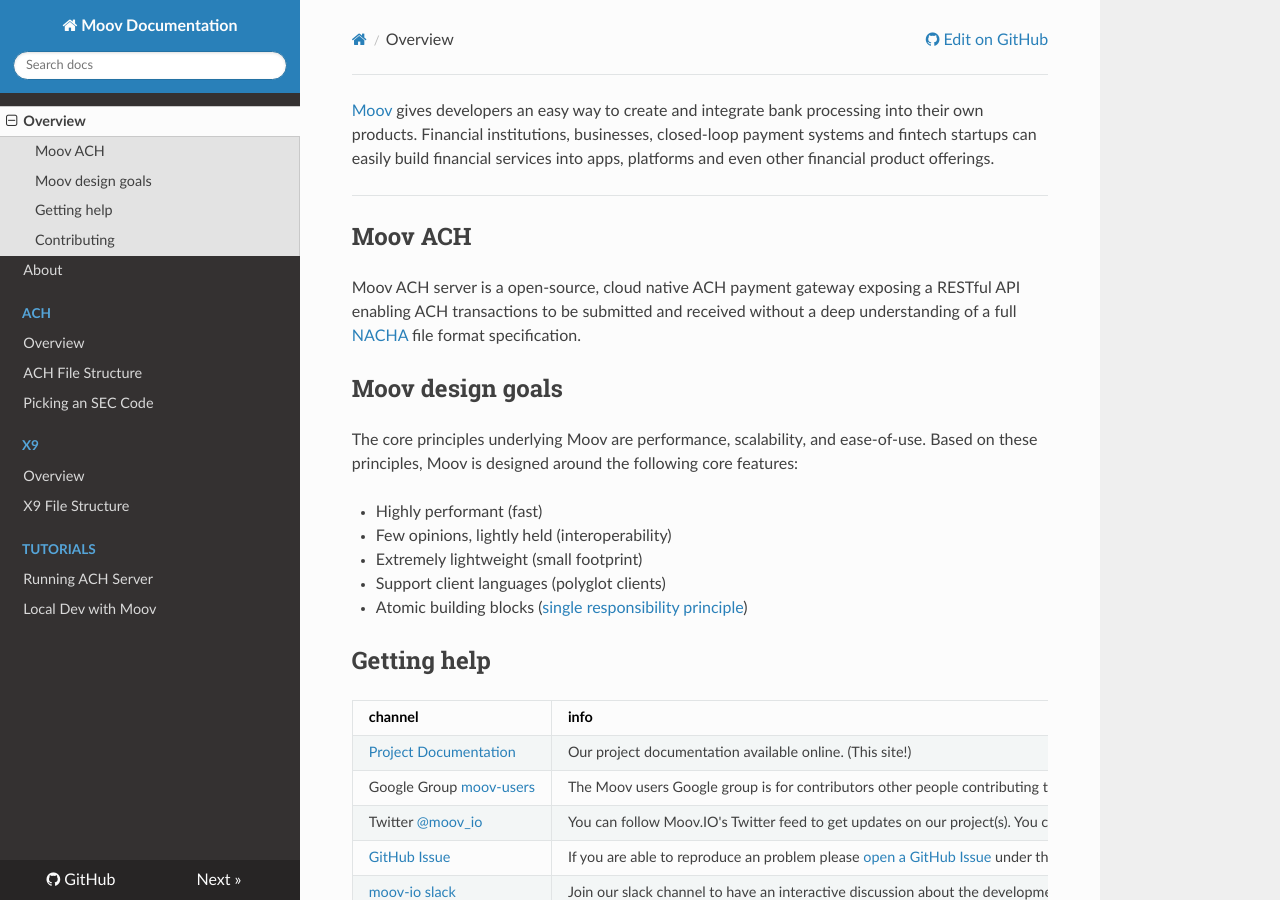
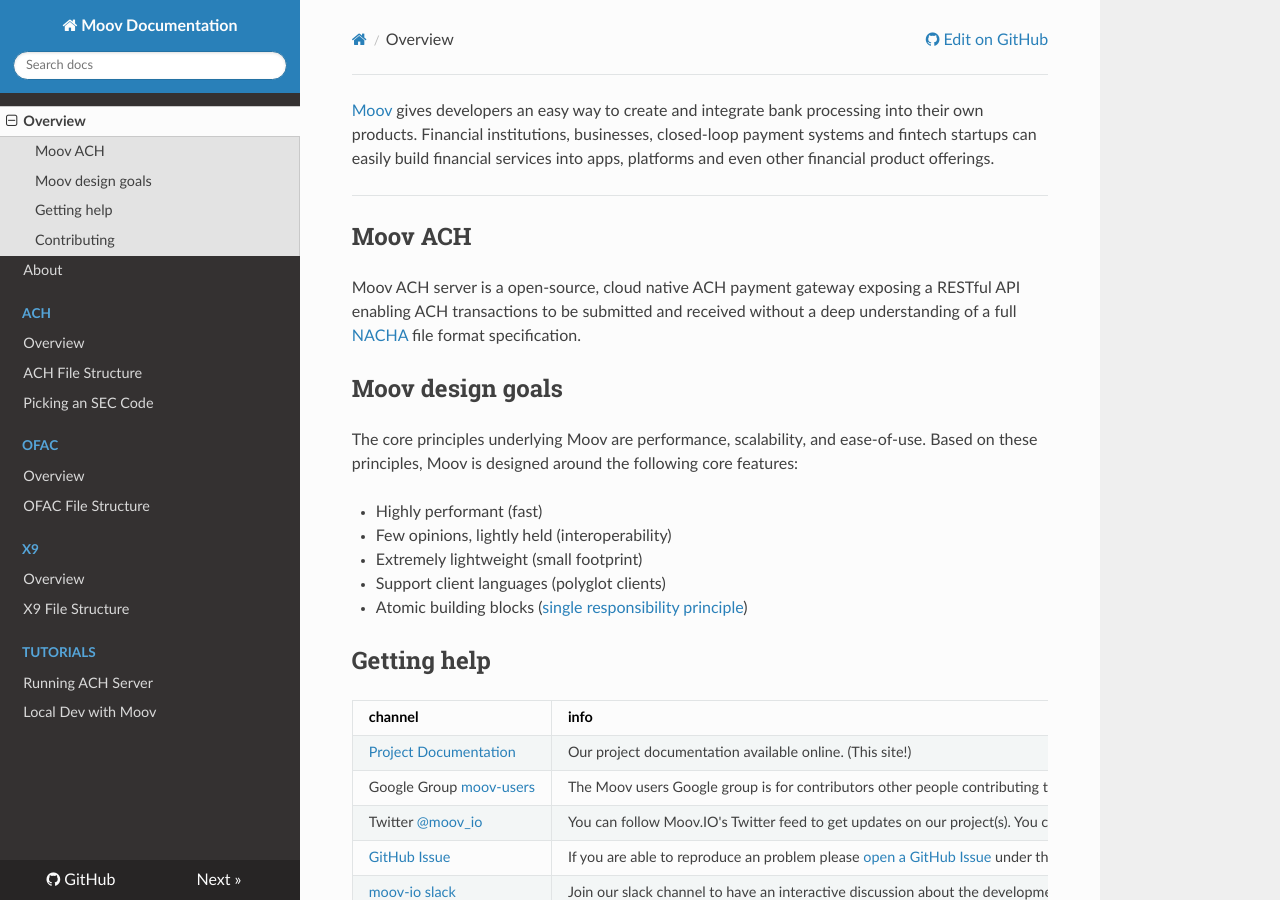
Before and after one commit to wadearnold/docs, an MkDocs documentation site: the page built from docs/index.md, in a window 1280 px wide and 900 px high. Built offline with MkDocs 1.6.1, drawn with Linux system fonts in a browser that asks for light colours; nearby versions of some CDN libraries; old or Windows-style settings are respelled for this version of MkDocs.

Commit message:
ofac: add nav links

```diff
--- a/mkdocs.yml
+++ b/mkdocs.yml
@@ -6,6 +6,9 @@
   - Overview: ach/index.md
   - 'ACH File Structure': ach/file-structure.md
   - 'Picking an SEC Code': ach/sec-codes-table.md
+- OFAC:
+  - Overview: ofac/index.md
+  - 'OFAC File Structure': ofac/file-structure.md
 - X9:
   - Overview: x9/index.md
   - 'X9 File Structure': x9/file-structure.md
```
